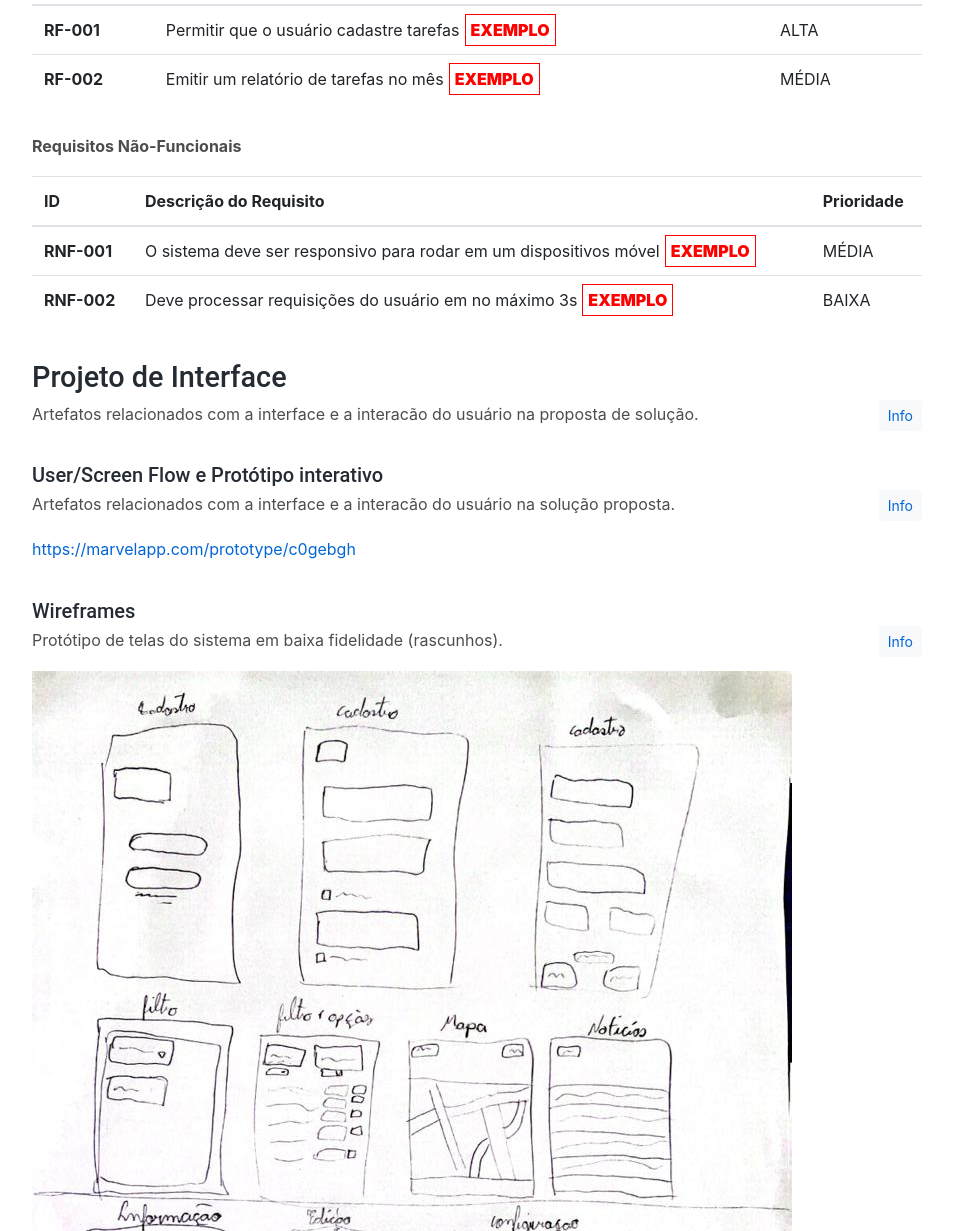
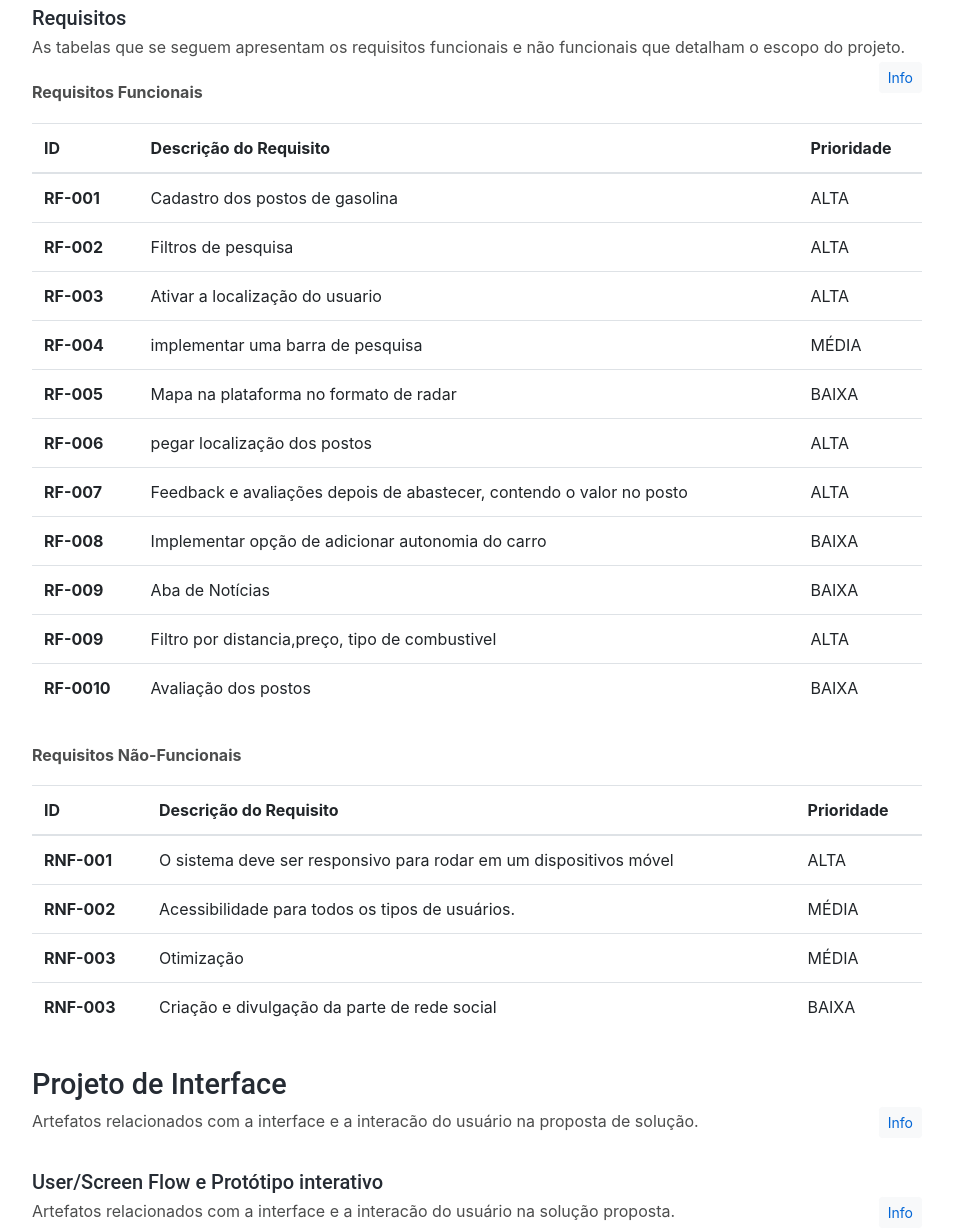
Before and after one commit to ICEI-PUC-Minas-PPLCC-TI/ti-1-ppl-cc-m-20232-comparar-precos, a plain HTML site: page docs/index.html in a window 1280 px wide. Shown: the part 2251-3482 px from the top of the page, without its empty margins (293-1246 px from the left). Drawn offline with Linux system fonts and the light colour scheme.

Commit message:
committed

```diff
--- a/docs/index.html
+++ b/docs/index.html
@@ -216,16 +216,16 @@
                   <tbody>
                       <tr>
                           <th scope="row">Usuário do sistema</th>
-                          <td>Achar o posto com menor preço<br>Achar o posto mais perto<br> </td>
-                          <td>Para economizar dinheiro<br> Para economizar tempo</td>
+                          <td>Achar o posto com menor preço<br>Achar o posto mais perto<br>Achar combustivel com a melhor qualidade<br> </td>
+                          <td>Para economizar dinheiro<br> Para economizar tempo<br>Para melhor autonomia do veículo</td>
 
 
 
                       </tr>
                       <tr>
                           <th scope="row">Administrador</th>
-                          <td>Cadatrar novos postos</td>
-                          <td>Mais diversidade para os usuarios</td>
+                          <td>Cadatrar novos postos<br>Implementar localização do usuário<br>Implementar feedback dos usuarios</td>
+                          <td>Mais diversidade para os usuarios<br>Para que os usuários possam saber a distancia até o posto<br>Para que os preços estejam sempre bem atualizados</td>
                       </tr>
                   </tbody>
                 </table>
@@ -260,14 +260,61 @@
                   <tbody>
                       <tr>
                           <th scope="row">RF-001</th>
-                          <td>Permitir que o usuário cadastre tarefas<span class="exemplo">EXEMPLO</span></td>
+                          <td>Cadastro dos postos de gasolina</td>
+                          <td>ALTA</td>
+
+                      </tr>
+                      <tr>
+                        <th scope="row">RF-002</th>
+                        <td>Filtros de pesquisa</td>
+                        <td>ALTA</td>
+
+                    </tr>
+                      <tr>
+                          <th scope="row">RF-003</th>
+                          <td>Ativar a localização do usuario</td>
                           <td>ALTA</td>
                       </tr>
                       <tr>
-                          <th scope="row">RF-002</th>
-                          <td>Emitir um relatório de tarefas no mês<span class="exemplo">EXEMPLO</span></td>
-                          <td>MÉDIA</td>
-                      </tr>
+                        <th scope="row">RF-004</th>
+                        <td>implementar uma barra de pesquisa</td>
+                        <td>MÉDIA</td>
+                    </tr>
+                    <tr>
+                      <th scope="row">RF-005</th>
+                      <td>Mapa na plataforma no formato de radar</td>
+                      <td>BAIXA</td>
+                  </tr>
+                  <tr>
+                    <th scope="row">RF-006</th>
+                    <td>pegar localização dos postos</td>
+                    <td>ALTA</td>
+                </tr>
+                <tr>
+                  <th scope="row">RF-007</th>
+                  <td>Feedback e avaliações depois de abastecer, contendo o valor no posto</td>
+                  <td>ALTA</td>
+              </tr>
+              <tr>
+                <th scope="row">RF-008</th>
+                <td>Implementar opção de adicionar autonomia do carro</td>
+                <td>BAIXA</td>
+            </tr>
+            <tr>
+              <th scope="row">RF-009</th>
+              <td>Aba de Notícias</td>
+              <td>BAIXA</td>
+          </tr>
+          <tr>
+            <th scope="row">RF-009</th>
+            <td>Filtro por distancia,preço, tipo de combustivel</td>
+            <td>ALTA</td>
+        </tr>
+      <tr>
+        <th scope="row">RF-0010</th>
+        <td>Avaliação dos postos</td>
+        <td>BAIXA</td>
+    </tr>
                   </tbody>
                 </table>
 
@@ -283,14 +330,24 @@
                   <tbody>
                       <tr>
                           <th scope="row">RNF-001</th>
-                          <td>O sistema deve ser responsivo para rodar em um dispositivos móvel<span class="exemplo">EXEMPLO</span></td>
+                          <td>O sistema deve ser responsivo para rodar em um dispositivos móvel</td>
+                          <td>ALTA</td>
+                      </tr>
+                      <tr>
+                          <th scope="row">RNF-002</th>
+                          <td>Acessibilidade para todos os tipos de usuários.</td>
                           <td>MÉDIA</td>
                       </tr>
                       <tr>
-                          <th scope="row">RNF-002</th>
-                          <td>Deve processar requisições do usuário em no máximo 3s<span class="exemplo">EXEMPLO</span></td>
-                          <td>BAIXA</td>
-                      </tr>
+                        <th scope="row">RNF-003</th>
+                        <td>Otimização</td>
+                        <td>MÉDIA</td>
+                    </tr>
+                    <tr>
+                      <th scope="row">RNF-003</th>
+                      <td>Criação e divulgação da parte de rede social</td>
+                      <td>BAIXA</td>
+                  </tr>
                   </tbody>
                 </table>
               </section>
```
